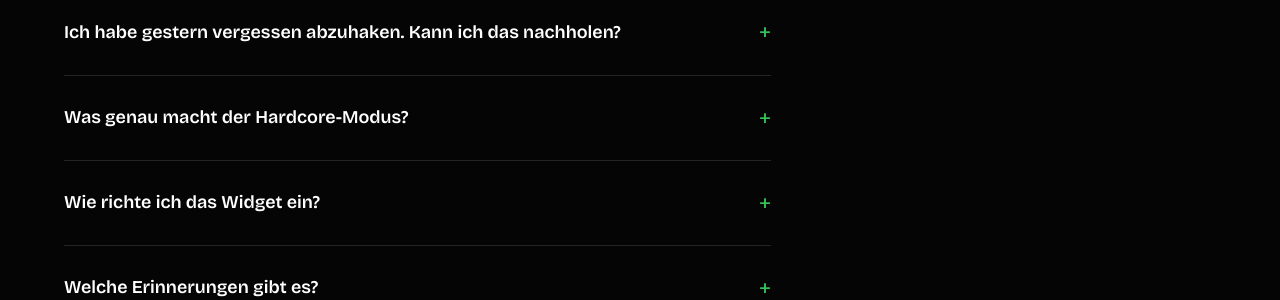
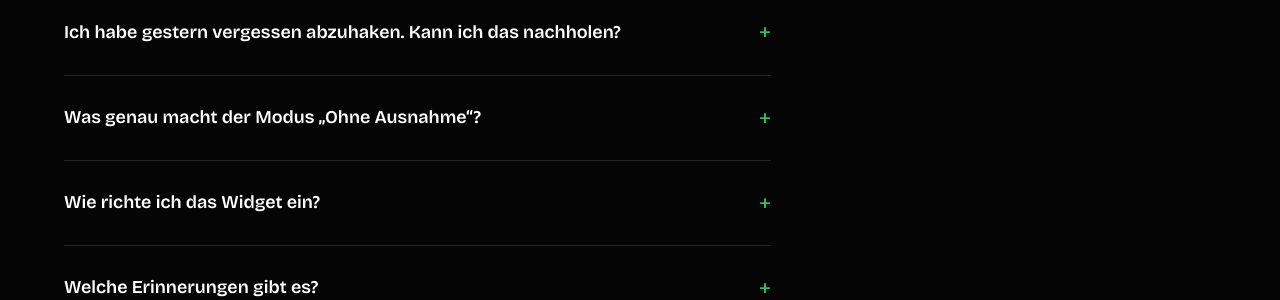
Before and after one commit to YannesJ/12c-website, a Jekyll site: the page built from support.html, in a window 1280 px wide and 900 px high, scrolled down 589 px. Shown: the part 154-454 px from the top of the window. Built offline with Jekyll 4.4.1, drawn with Linux system fonts in a browser that asks for light colours.

Commit message:
content: Hardcore-Modus in "Ohne Ausnahme" umbenannt (DE+EN)
App-Terminologie hat sich geändert, Website an neuen Modusnamen angepasst.

Co-Authored-By: Claude Sonnet 5 <noreply@anthropic.com>

```diff
--- a/en/index.html
+++ b/en/index.html
@@ -97,7 +97,7 @@ og_locale: en_US
             <span>30 circles = 30 days of one challenge</span>
           </div>
           <p>Every challenge runs for 30 days. Every day is a circle: empty or filled, nothing in between. Tap it in the evening, done. The calendar view shows every circle of the month at a glance. The streak just counts how many days in a row you didn't miss.</p>
-          <p>Why that keeps you going is very human: once you've done 10 days in a row, you don't want to throw that away. Losing a streak feels worse than one more day feels good, so you keep tapping. And don't worry: missing one day won't ruin everything. There's a one-day edit window and an 85% threshold for that. Only Hardcore mode holds you to every single day.</p>
+          <p>Why that keeps you going is very human: once you've done 10 days in a row, you don't want to throw that away. Losing a streak feels worse than one more day feels good, so you keep tapping. And don't worry: missing one day won't ruin everything. There's a one-day edit window and an 85% threshold for that. Only No Exceptions mode holds you to every single day.</p>
           <p class="method-source">Loss aversion: Kahneman &amp; Tversky. Habit automaticity: Lally et al., University College London, 2010.</p>
         </div>
       </section>
@@ -255,7 +255,7 @@ og_locale: en_US
           </details>
           <details>
             <summary>I forgot to check in yesterday. Is the challenge over now?</summary>
-            <p>No. Today and yesterday can still be changed afterward, and thanks to the 85% threshold, a few missed days don't cost you the whole month. Only in hardcore mode does every single day really count.</p>
+            <p>No. Today and yesterday can still be changed afterward, and thanks to the 85% threshold, a few missed days don't cost you the whole month. Only in No Exceptions mode does every single day really count.</p>
           </details>
         </div>
       </section>
--- a/en/method.html
+++ b/en/method.html
@@ -75,7 +75,7 @@ description: "Why 30 days per challenge, why 12 a year, and how the streak, the
         <section>
           <h2>Consistent, not perfect: the 85% threshold</h2>
           <p>One missed day shouldn't wreck an entire challenge, or perfectionism ends up discouraging instead of motivating. That's why a challenge already counts as achieved at 85% of the days, for a 30-day challenge that's 26, so up to four days of buffer.</p>
-          <p>A missed day can also still be corrected shortly after: today and yesterday stay editable, older days are locked. Only in hardcore mode does every single day really count, for anyone who wants to switch off the safety nets on purpose. At the end of every challenge, achieved or not, you get a monthly review with final status and streak, stored in the archive: visible proof of 30 days followed through.</p>
+          <p>A missed day can also still be corrected shortly after: today and yesterday stay editable, older days are locked. Only in No Exceptions mode does every single day really count, for anyone who wants to switch off the safety nets on purpose. At the end of every challenge, achieved or not, you get a monthly review with final status and streak, stored in the archive: visible proof of 30 days followed through.</p>
         </section>
 
         <section>
--- a/index.html
+++ b/index.html
@@ -97,7 +97,7 @@ og_locale: de_DE
             <span>30 Kreise = 30 Tage einer Challenge</span>
           </div>
           <p>Jede Challenge läuft 30 Tage. Jeder Tag ist ein Kreis: leer oder voll, mehr gibt es nicht. Abends antippen, fertig. Die Kalender-Ansicht zeigt dir alle Kreise des Monats auf einen Blick. Der Streak zählt einfach, wie viele Tage am Stück du nicht verpasst hast.</p>
-          <p>Dass dich das motiviert, ist ganz menschlich: Hast du erstmal 10 Tage am Stück geschafft, willst du das nicht einfach wegwerfen. Eine Serie zu verlieren fühlt sich schlimmer an, als ein weiterer Tag sich gut anfühlt, also machst du weiter. Und keine Sorge: Ein einziger verpasster Tag zerstört nicht alles. Dafür gibt es ein Tag Editierfenster und die 85-%-Schwelle. Nur im Hardcore-Modus zählt wirklich jeder einzelne Tag.</p>
+          <p>Dass dich das motiviert, ist ganz menschlich: Hast du erstmal 10 Tage am Stück geschafft, willst du das nicht einfach wegwerfen. Eine Serie zu verlieren fühlt sich schlimmer an, als ein weiterer Tag sich gut anfühlt, also machst du weiter. Und keine Sorge: Ein einziger verpasster Tag zerstört nicht alles. Dafür gibt es ein Tag Editierfenster und die 85-%-Schwelle. Nur im Modus „Ohne Ausnahme“ zählt wirklich jeder einzelne Tag.</p>
           <p class="method-source">Verlustaversion: Kahneman &amp; Tversky. Habit-Automatisierung: Lally et al., University College London, 2010.</p>
         </div>
       </section>
@@ -255,7 +255,7 @@ og_locale: de_DE
           </details>
           <details>
             <summary>Ich habe gestern vergessen abzuhaken. Ist die Challenge dann vorbei?</summary>
-            <p>Nein. Heute und gestern lassen sich noch nachträglich ändern, und dank der 85-%-Schwelle kosten dich ein paar Fehltage nicht gleich den ganzen Monat. Nur im Hardcore-Modus zählt wirklich jeder einzelne Tag.</p>
+            <p>Nein. Heute und gestern lassen sich noch nachträglich ändern, und dank der 85-%-Schwelle kosten dich ein paar Fehltage nicht gleich den ganzen Monat. Nur im Modus „Ohne Ausnahme“ zählt wirklich jeder einzelne Tag.</p>
           </details>
         </div>
       </section>
--- a/methode.html
+++ b/methode.html
@@ -75,7 +75,7 @@ description: "Warum 30 Tage pro Challenge, warum 12 im Jahr, und wie Streak, 85-
         <section>
           <h2>Konsequent statt perfekt: die 85-%-Schwelle</h2>
           <p>Ein einzelner Fehltag soll keine ganze Challenge zerstören, sonst wirkt Perfektionismus am Ende demotivierend statt anspornend. Deshalb gilt eine Challenge schon ab 85&nbsp;% der Tage als geschafft, bei 30 Tagen sind das 26, also bis zu vier Tage Puffer.</p>
-          <p>Ein Fehltag lässt sich außerdem noch kurz korrigieren: Heute und gestern bleiben editierbar, ältere Tage sind gesperrt. Nur im Hardcore-Modus zählt wirklich jeder einzelne Tag, für alle, die die Sicherheitsnetze bewusst abschalten wollen. Am Ende jeder Challenge, geschafft oder nicht, bekommst du einen Monatsrückblick mit Endstatus und Streak, gespeichert im Archiv: dein sichtbarer Beleg für 30 durchgezogene Tage.</p>
+          <p>Ein Fehltag lässt sich außerdem noch kurz korrigieren: Heute und gestern bleiben editierbar, ältere Tage sind gesperrt. Nur im Modus „Ohne Ausnahme“ zählt wirklich jeder einzelne Tag, für alle, die die Sicherheitsnetze bewusst abschalten wollen. Am Ende jeder Challenge, geschafft oder nicht, bekommst du einen Monatsrückblick mit Endstatus und Streak, gespeichert im Archiv: dein sichtbarer Beleg für 30 durchgezogene Tage.</p>
         </section>
 
         <section>
--- a/support.html
+++ b/support.html
@@ -3,7 +3,7 @@ layout: default
 lang: de
 page_id: support
 title: "Support &amp; FAQ: 12 Challenges"
-description: "Hilfe zur iPhone-App 12 Challenges: Antworten auf die häufigsten Fragen zu Daten, Streak, Hardcore-Modus, Widget und Erinnerungen, plus Kontakt."
+description: "Hilfe zur iPhone-App 12 Challenges: Antworten auf die häufigsten Fragen zu Daten, Streak, Modus „Ohne Ausnahme“, Widget und Erinnerungen, plus Kontakt."
 email_style: true
 email_script: true
 ---
@@ -57,15 +57,15 @@ email_script: true
         "name": "Ich habe gestern vergessen abzuhaken. Kann ich das nachholen?",
         "acceptedAnswer": {
           "@type": "Answer",
-          "text": "Ja. Heute und gestern lassen sich noch ändern, ältere Tage sind gesperrt. Ein verpasster Tag beendet auch nichts: Dank der 85-%-Schwelle bleiben dir bei 30 Tagen bis zu vier Fehltage. Nur der Streak beginnt nach einer echten Lücke wieder bei null, und im Hardcore-Modus gelten strengere Regeln."
+          "text": "Ja. Heute und gestern lassen sich noch ändern, ältere Tage sind gesperrt. Ein verpasster Tag beendet auch nichts: Dank der 85-%-Schwelle bleiben dir bei 30 Tagen bis zu vier Fehltage. Nur der Streak beginnt nach einer echten Lücke wieder bei null, und im Modus „Ohne Ausnahme“ gelten strengere Regeln."
         }
       },
       {
         "@type": "Question",
-        "name": "Was genau macht der Hardcore-Modus?",
+        "name": "Was genau macht der Modus „Ohne Ausnahme“?",
         "acceptedAnswer": {
           "@type": "Answer",
-          "text": "Im Hardcore-Modus gilt eine Challenge erst bei 100 % als geschafft, jeder einzelne Tag zählt. Sobald ein Fehltag bestätigt ist, sein Editierfenster also abgelaufen ist, endet die Challenge sofort. Für alle, die die Sicherheitsnetze bewusst abschalten wollen."
+          "text": "Im Modus „Ohne Ausnahme“ gilt eine Challenge erst bei 100 % als geschafft, jeder einzelne Tag zählt. Sobald ein Fehltag bestätigt ist, sein Editierfenster also abgelaufen ist, endet die Challenge sofort. Für alle, die die Sicherheitsnetze bewusst abschalten wollen."
         }
       },
       {
@@ -125,11 +125,11 @@ email_script: true
           </details>
           <details>
             <summary>Ich habe gestern vergessen abzuhaken. Kann ich das nachholen?</summary>
-            <p>Ja. Heute und gestern lassen sich noch ändern, ältere Tage sind gesperrt. Ein verpasster Tag beendet auch nichts: Dank der 85-%-Schwelle bleiben dir bei 30 Tagen bis zu vier Fehltage. Nur der Streak beginnt nach einer echten Lücke wieder bei null, und im Hardcore-Modus gelten strengere Regeln.</p>
+            <p>Ja. Heute und gestern lassen sich noch ändern, ältere Tage sind gesperrt. Ein verpasster Tag beendet auch nichts: Dank der 85-%-Schwelle bleiben dir bei 30 Tagen bis zu vier Fehltage. Nur der Streak beginnt nach einer echten Lücke wieder bei null, und im Modus „Ohne Ausnahme“ gelten strengere Regeln.</p>
           </details>
           <details>
-            <summary>Was genau macht der Hardcore-Modus?</summary>
-            <p>Im Hardcore-Modus gilt eine Challenge erst bei 100&nbsp;% als geschafft, jeder einzelne Tag zählt. Sobald ein Fehltag bestätigt ist, sein Editierfenster also abgelaufen ist, endet die Challenge sofort. Für alle, die die Sicherheitsnetze bewusst abschalten wollen.</p>
+            <summary>Was genau macht der Modus „Ohne Ausnahme“?</summary>
+            <p>Im Modus „Ohne Ausnahme“ gilt eine Challenge erst bei 100&nbsp;% als geschafft, jeder einzelne Tag zählt. Sobald ein Fehltag bestätigt ist, sein Editierfenster also abgelaufen ist, endet die Challenge sofort. Für alle, die die Sicherheitsnetze bewusst abschalten wollen.</p>
           </details>
           <details>
             <summary>Wie richte ich das Widget ein?</summary>
```
Also changed, not shown: en/support.html (+7 -7 lines).
